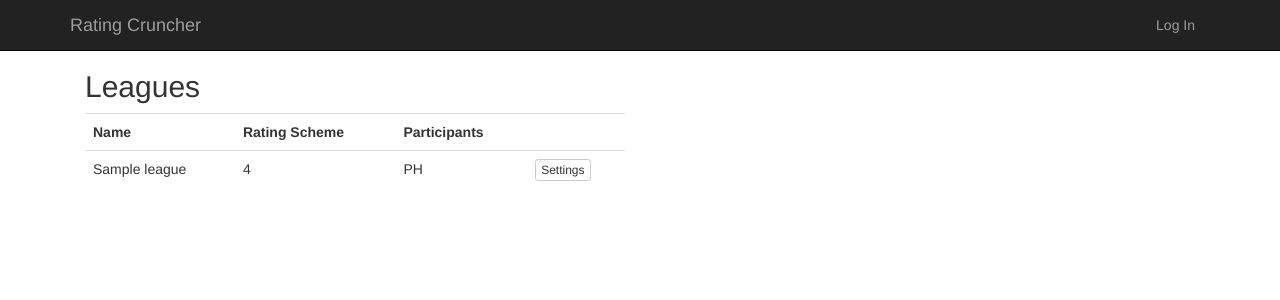
After one commit to sourlows/rating-cruncher, a Flask app: template templates/leagues.html in a window 1280 px wide. The commit adds this page. Shown: the top 300 px of the page. Run offline with Flask 2, Linux system fonts and the light colour scheme; the template is opened without the code that fills it: most values are stand-ins (such as "Sample title", 1, 10 or a date in 2020); data that the repository does not hold is empty; some libraries are stand-ins or nearby versions.

Commit message:
created a league display form. Participants count is currently a PH

```diff
--- a/main.py
+++ b/main.py
@@ -5,7 +5,7 @@ from flask import Flask, g, request, render_template, redirect, url_for
 from google.appengine.api import users
 from forms.league_form import LeagueForm
 from forms.settings_form import SettingsForm
-from models.league import create_league
+from models.league import create_league, League
 from models.user import User, create_user, update_user
 
 app = Flask(__name__)
@@ -62,6 +62,7 @@ def settings():
 
     return render_template('settings.html', form=form, **g.context)
 
+
 @app.route('/league/')
 @app.route('/league/create', methods=['GET', 'POST'])
 def league_form():
@@ -76,6 +77,14 @@ def league_form():
     return render_template('league_form.html', form=form, **g.context)
 
 
+@app.route('/leagues')
+def display_leagues():
+    if not g.is_logged_in:
+        return redirect(g.auth_url)
+
+    leagues = League.query(ancestor=g.user.key).fetch()
+    return render_template('leagues.html', leagues=leagues, **g.context)
+
 
 @app.errorhandler(404)
 def page_not_found(e):
--- /dev/null
+++ b/templates/leagues.html
@@ -0,0 +1,29 @@
+{% extends "global.html" %}
+{% from "_formhelpers.html" import render_field %}
+{% block content %}
+<div class="container col-md-6">
+    <h2>Leagues</h2>
+
+    {% if not leagues %}
+        <p>You have not yet created any leagues.</p>
+        <p><a class="btn btn-default" href="/league/create" role="button">Create a league now</a></p>
+    {% else %}
+        <table class="table">
+        <tr>
+            <th>Name</th>
+            <th>Rating Scheme</th>
+            <th>Participants</th>
+            <th><!-- PH for prettiness --></th>
+        </tr>
+        {% for league in leagues %}
+            <tr>
+                <td>{{ league.name }}</td>
+                <td>{{ league.rating_scheme }}</td>
+                <td>{{ 'PH' }}</td>
+                <td><button type="submit" class="btn btn-default btn-xs">Settings</button></td>
+            </tr>
+        {% endfor %}
+        </table>
+    {% endif %}
+</div>
+{% endblock %}
--- a/templates/menu.html
+++ b/templates/menu.html
@@ -15,7 +15,7 @@
             <ul class="nav navbar-nav">
                 <li><a href="/dashboard">Dashboard</a></li>
                 <li><a href="/settings">Settings</a></li>
-                <li><a href="#about">Leagues</a></li>
+                <li><a href="/leagues">Leagues</a></li>
                 <li><a href="#contact">Support</a></li>
             </ul>
             {% endif %}
```
